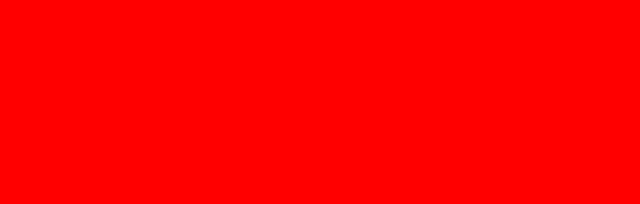
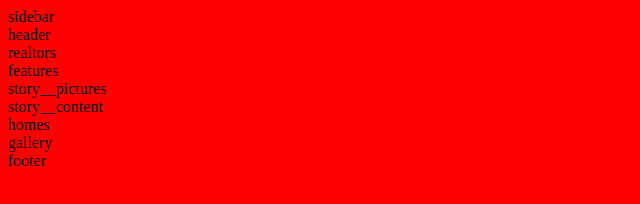
Before and after one commit to renanmartins1813/Nexter, a website: page index.html in a window 1280 px wide. Shown: the whole page, without its empty margins (0-640 px from the left). Drawn offline with Linux system fonts and the light colour scheme.

Commit message:
base html template

```diff
--- a/index.html
+++ b/index.html
@@ -1,5 +1,6 @@
 <!DOCTYPE html>
 <html lang="en">
+
 <head>
     <meta charset="UTF-8">
     <meta name="viewport" content="width=device-width, initial-scale=1.0">
@@ -11,7 +12,45 @@
 
     <title>nexter &mdash; your home, your freedom</title>
 </head>
+
 <body class="container">
+    <div class="sidebar">
+        sidebar
+    </div>
 
+    <header class="header">
+        header
+    </header>
+
+    <div class="realtors">
+        realtors
+    </div>
+
+    <section class="features">
+        features
+    </section>
+
+    <section class="story">
+        <div class="story__pictures">
+            story__pictures
+        </div>
+
+        <div class="story__content">
+            story__content
+        </div>
+    </section>
+
+    <section class="homes">
+        homes
+    </section>
+
+    <section class="gallery">
+        gallery
+    </section>
+
+    <footer class="footer">
+        footer
+    </footer>
 </body>
+
 </html>
```
Lines whose indentation alone changed are shown as unchanged.
